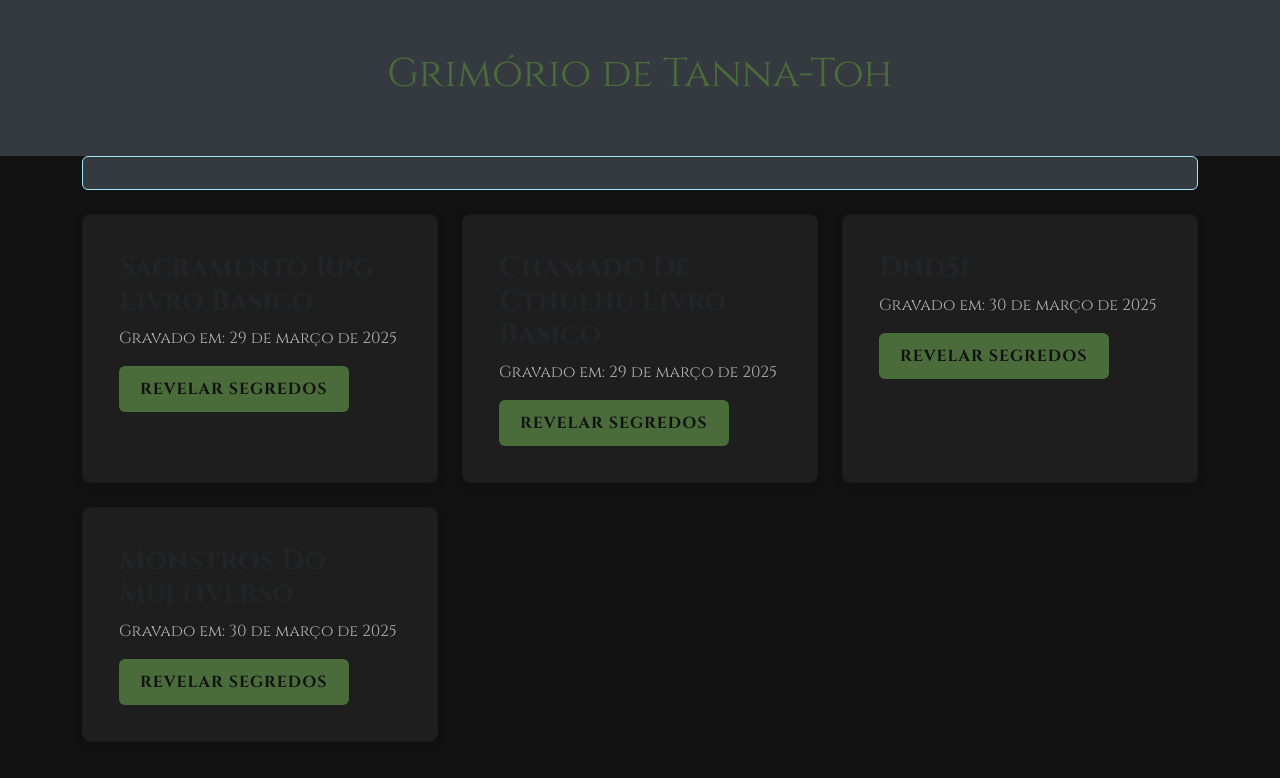
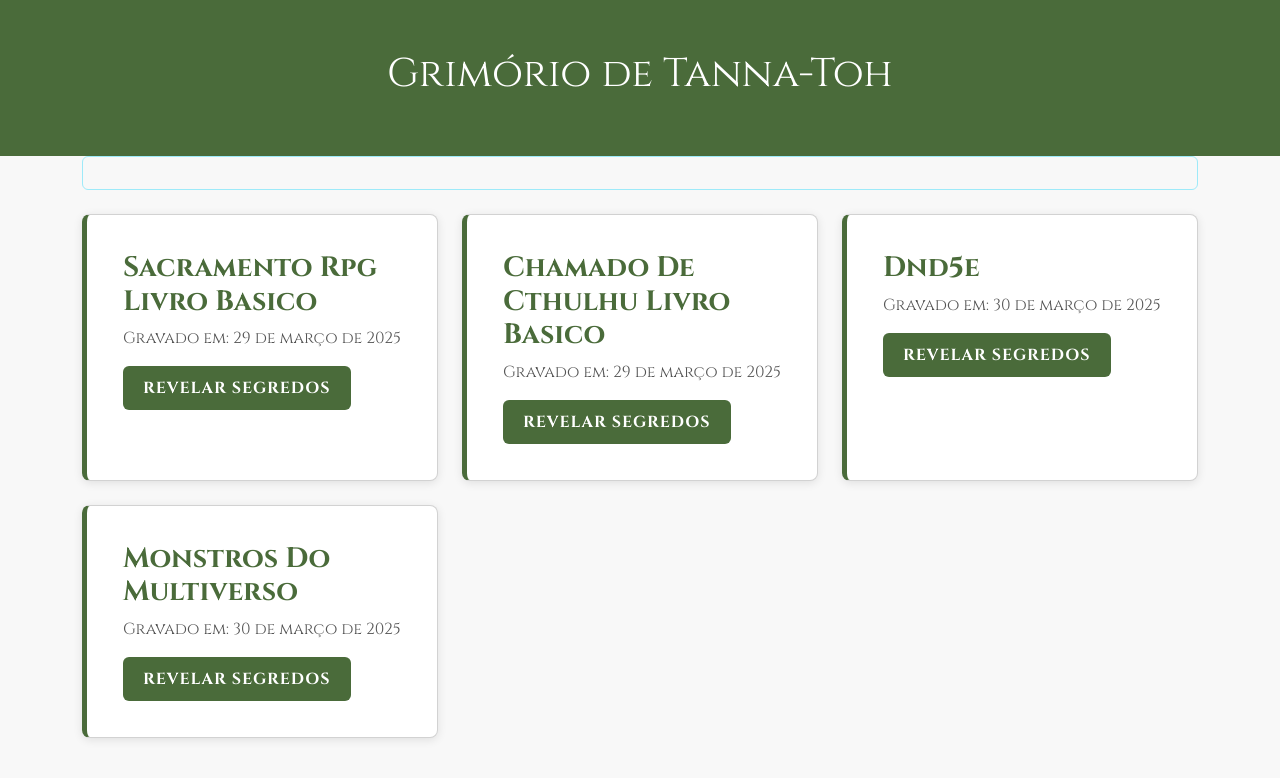
Before and after one commit to Isaac4lves/Biblioteca-elfica-de-Tanna-Toh, a website: page public/index.html in a window 1280 px wide. Drawn offline with nearby package versions, Linux system fonts and the light colour scheme.

Commit message:
alt style.css

```diff
--- a/public/style.css
+++ b/public/style.css
@@ -1,41 +1,46 @@
 body {
   font-family: 'Cinzel', serif;
-  background-color: #121212;
-  color: #f5f5f5;
+  background-color: #f8f8f8;
+  color: #333;
 }
 header {
-  background-color: #343a40;
-  color: #4A6B3A;
+  background-color: #4A6B3A;
+  color: #ffffff;
   padding: 50px 0;
   text-align: center;
 }
 .livro {
-  background-color: #1e1e1e;
+  background-color: #ffffff;
+  border-left: 5px solid #4A6B3A;
   border-radius: 8px;
   padding: 20px;
-  box-shadow: 0 2px 10px rgba(0, 0, 0, 0.2);
+  box-shadow: 0 2px 10px rgba(0, 0, 0, 0.1);
 }
 .livro h3 {
   font-weight: 700;
+  color: #4A6B3A;
 }
 .livro-info {
-  color: #b0b0b0;
+  color: #555;
 }
 .btn {
   background-color: #4A6B3A;
-  color: #121212;
+  color: #ffffff;
   text-transform: uppercase;
   letter-spacing: 1px;
   font-weight: bold;
   padding: 10px 20px;
+  border: none;
+  cursor: pointer;
 }
 .btn:hover {
-  background-color: #4A6B3A;
+  background-color: #3a562a;
 }
 .alert {
-  background-color: #343a40;
+  background-color: #f8f8f8;
   color: #4A6B3A;
 }
 .alert-danger {
   background-color: #dc3545;
+  color: #ffffff;
 }
```
